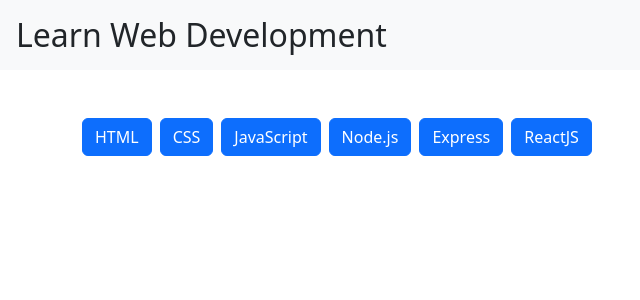
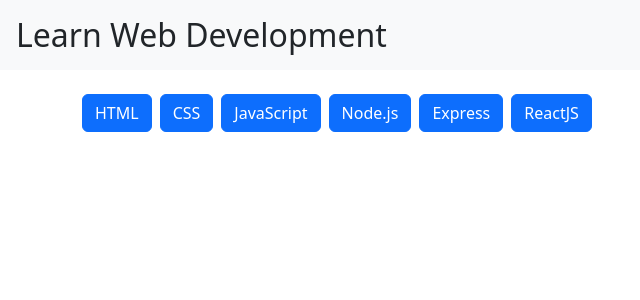
Before and after one commit to Michecosa/react-use-state, a React (Vite) app: page / in a window 1280 px wide. Shown: the top 300 px of the page, without its empty margins (0-640 px from the left). Built offline with nearby package versions, Linux system fonts and the light colour scheme.

Commit message:
Fix spacing between elements

```diff
--- a/src/components/FAQ.jsx
+++ b/src/components/FAQ.jsx
@@ -11,7 +11,7 @@ export default function FAQ({ items }) {
     <>
       <div className="d-flex gap-2">
         {items.map((item) => (
-          <div key={item.id} className="mb-3">
+          <div key={item.id}>
             <button
               className={`mb-4 btn ${
                 open === item.id ? "btn-warning" : "btn-primary"
--- a/src/components/Main.jsx
+++ b/src/components/Main.jsx
@@ -3,7 +3,7 @@ import FAQ from "./FAQ.jsx";
 export default function Main({ items }) {
   return (
     <>
-      <div class="container mt-5">
+      <div class="container mt-4">
         <FAQ items={items} />
       </div>
     </>
```
